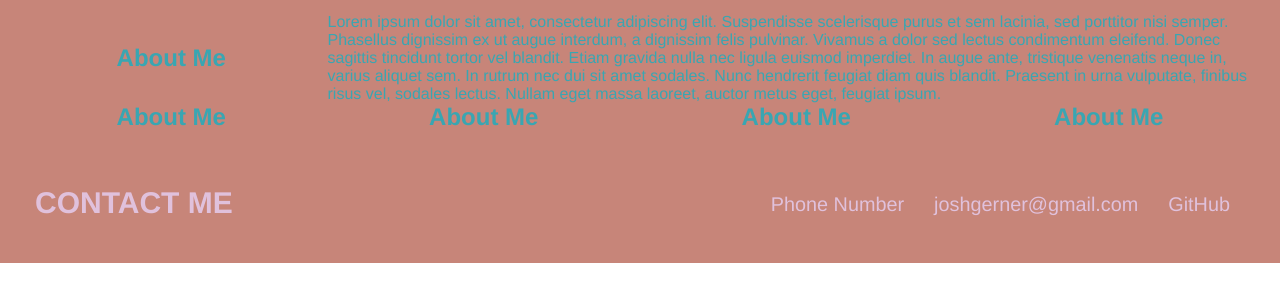
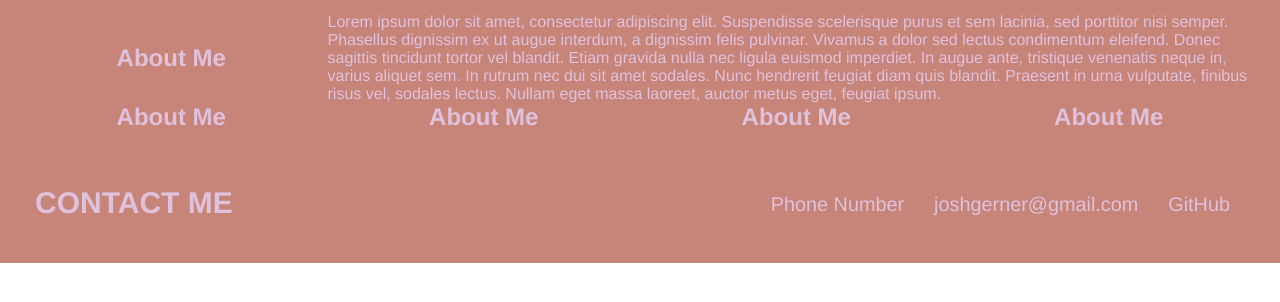
Before and after one commit to CreamyCrunch6/week2challenge, a plain HTML site: page index.html in a window 1280 px wide. Shown: the part 202-504 px from the top of the page. Drawn offline with Linux system fonts and the light colour scheme.

Commit message:
actually now i'm frustrated

```diff
--- a/assets/css/style.css
+++ b/assets/css/style.css
@@ -158,7 +158,6 @@ footer nav ul li a:hover {
       padding: 15px;
       grid-template-columns: repeat(4, 1fr);
       grid-template-rows: 1.5fr, repeat(3, 1fr);
-      grid-
       color:  #e6cdf0d3;
       font-size: 10;
     }
```
